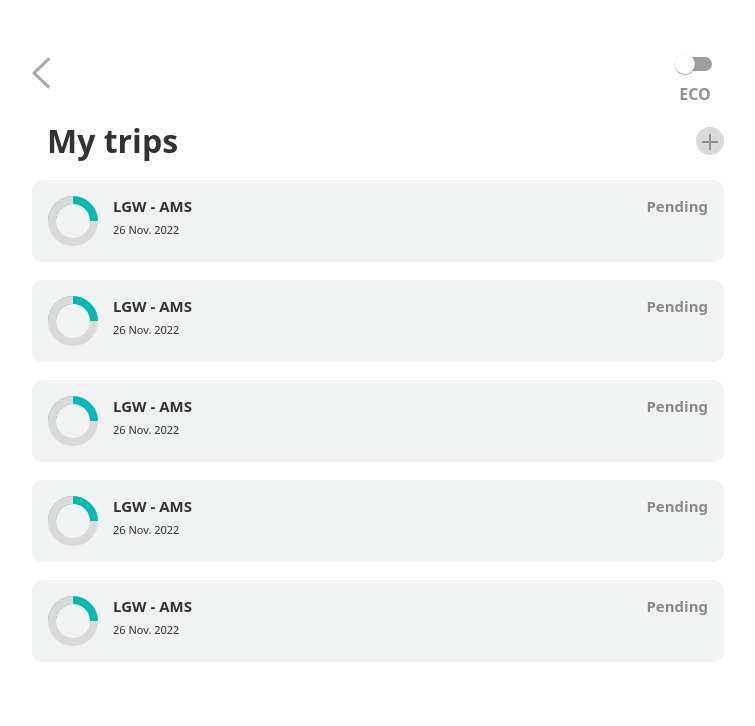
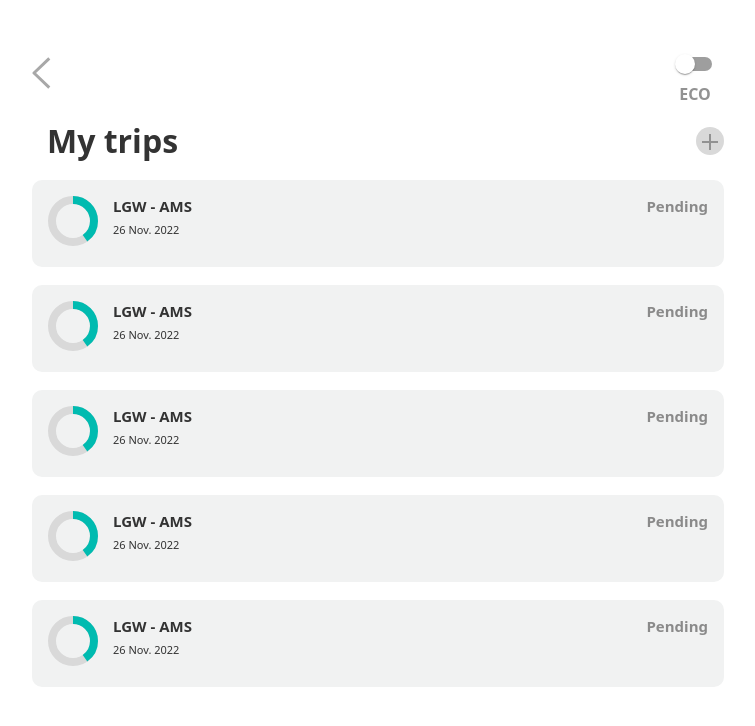
Before and after one commit to nicopicchio/flylight, a React (Create React App) app: page /my-trips-summary in a window 1280 px wide. Shown: the top 726 px of the page, without its empty margins (262-1017 px from the left). Built offline with nearby package versions, Linux system fonts and the light colour scheme.

Commit message:
Created GoalChart component

```diff
--- a/src/components/GoalChart/GoalChart.css
+++ /dev/null
@@ -1,33 +0,0 @@
-.goal-chart {
-    width: 50px;
-    height: 50px;
-    border-width: 8px;
-    border-radius: 25px;
-    border-style: solid;
-}
-
-.goal-chart--container {
-    border-color: #D9D9D9;
-    display: flex;
-    justify-content: center;
-    align-items: center;
-}
-
-.goal-chart--progress-bar,
-.goal-chart--offset-bar {
-    border-left-color: transparent;
-    border-bottom-color: transparent;
-    position: absolute;
-}
-
-.goal-chart--progress-bar {
-    border-top-color: #00BBB0;
-    border-right-color: #00BBB0;
-    transform: rotateZ(-45deg);
-}
-
-.goal-chart--offset-bar {
-    border-top-color: #D9D9D9;
-    border-right-color: #D9D9D9;
-    transform: rotateZ(-135deg);
-}
--- a/src/components/GoalChart/GoalChart.jsx
+++ b/src/components/GoalChart/GoalChart.jsx
@@ -1,11 +1,45 @@
 import React from 'react';
-import './GoalChart.css';
+// import './GoalChart.css';
 
-export default function GoalChart() {
+// Code adapted from https://dev.to/jackherizsmith/making-a-progress-circle-in-react-3o65
+
+// Ensure number is usable as percentage
+const cleanPercentage = (percentage) => {
+  const isNegativeOrNaN = !Number.isFinite(+percentage) || percentage < 0;
+  const isTooHigh = percentage > 100;
+  return isNegativeOrNaN ? 0 : isTooHigh ? 100 : + percentage;
+};
+
+// Create Circle component
+const Circle = ({ colour, percentage }) => {
+  const r = 21;
+  const circ = 2 * Math.PI * r;
+  const strokePct = ((100 - percentage) * circ) / 100; // where stroke will start, e.g. from 15% to 100%.
   return (
-    <div className="goal-chart goal-chart--container">
-        <div className="goal-chart goal-chart--progress-bar"></div>
-        <div className="goal-chart goal-chart--offset-bar"></div>
-    </div>
-  )
-}
+    <circle
+      r={r}
+      cx={175}
+      cy={25}
+      fill="transparent"
+      stroke={strokePct !== circ ? colour : ""} // remove colour as 0% sets full circumference
+      strokeWidth={".5rem"}
+      strokeDasharray={circ}
+      strokeDashoffset={percentage ? strokePct : 0}
+    ></circle>
+  );
+};
+
+// Create GoalChart component with two Circles; one full for background + one progress/percentage circle
+const GoalChart = ({ percentage }) => {
+  const pct = cleanPercentage(percentage);
+  return (
+    <svg width={50} height={50}>
+      <g transform={`rotate(-90 ${"100 100"})`}>
+        <Circle colour="#D9D9D9" />
+        <Circle colour='#00BBB0' percentage={pct} />
+      </g>
+    </svg>
+  );
+};
+
+export default GoalChart;
--- a/src/components/Trip/Trip.js
+++ b/src/components/Trip/Trip.js
@@ -6,7 +6,8 @@ export default function Trip() {
   return (
     <div className="trip">
       <div className="trip__goal-chart">
-        <GoalChart />
+        {/* Make percentage dynamic based on goal set for the trip (calcualte both carry-on + hold luggage together */}
+        <GoalChart percentage={40} />
       </div>
       <div className="trip__text">
         <div className="trip__text__trip-info">
```
